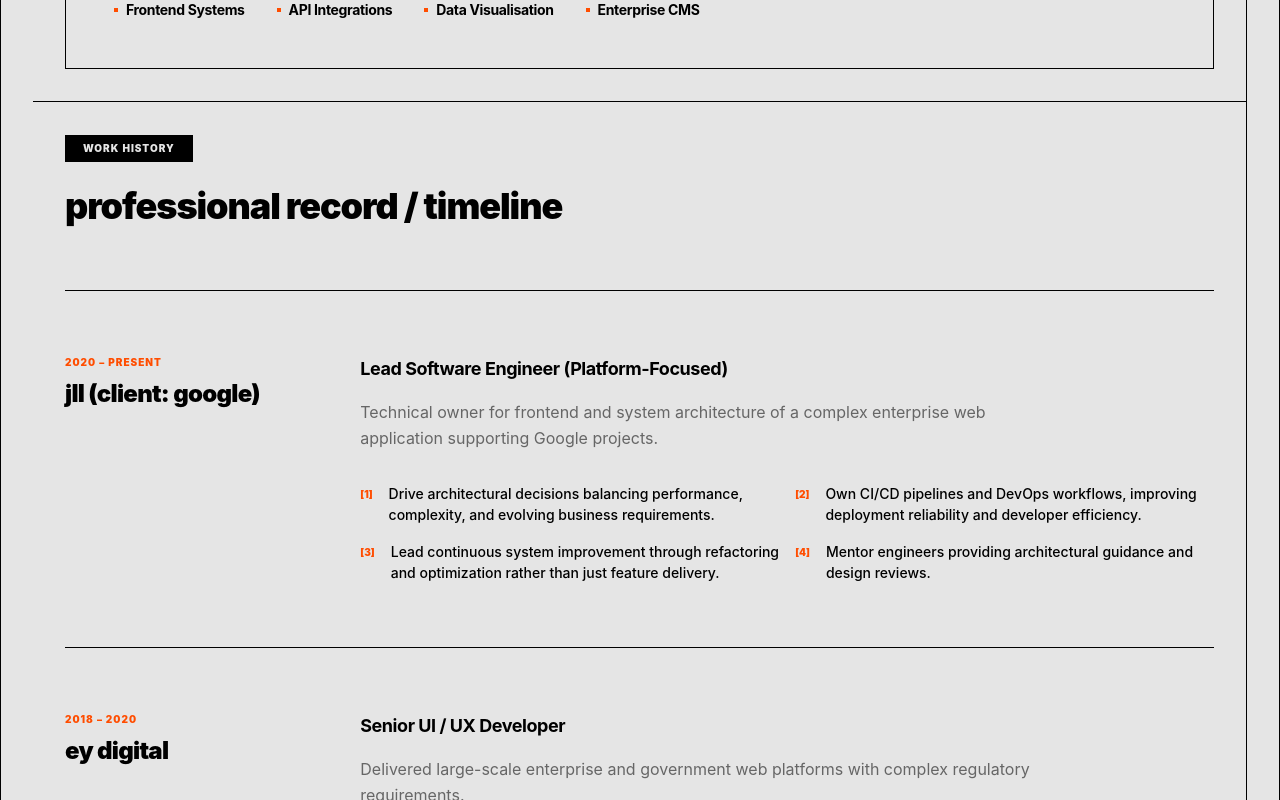
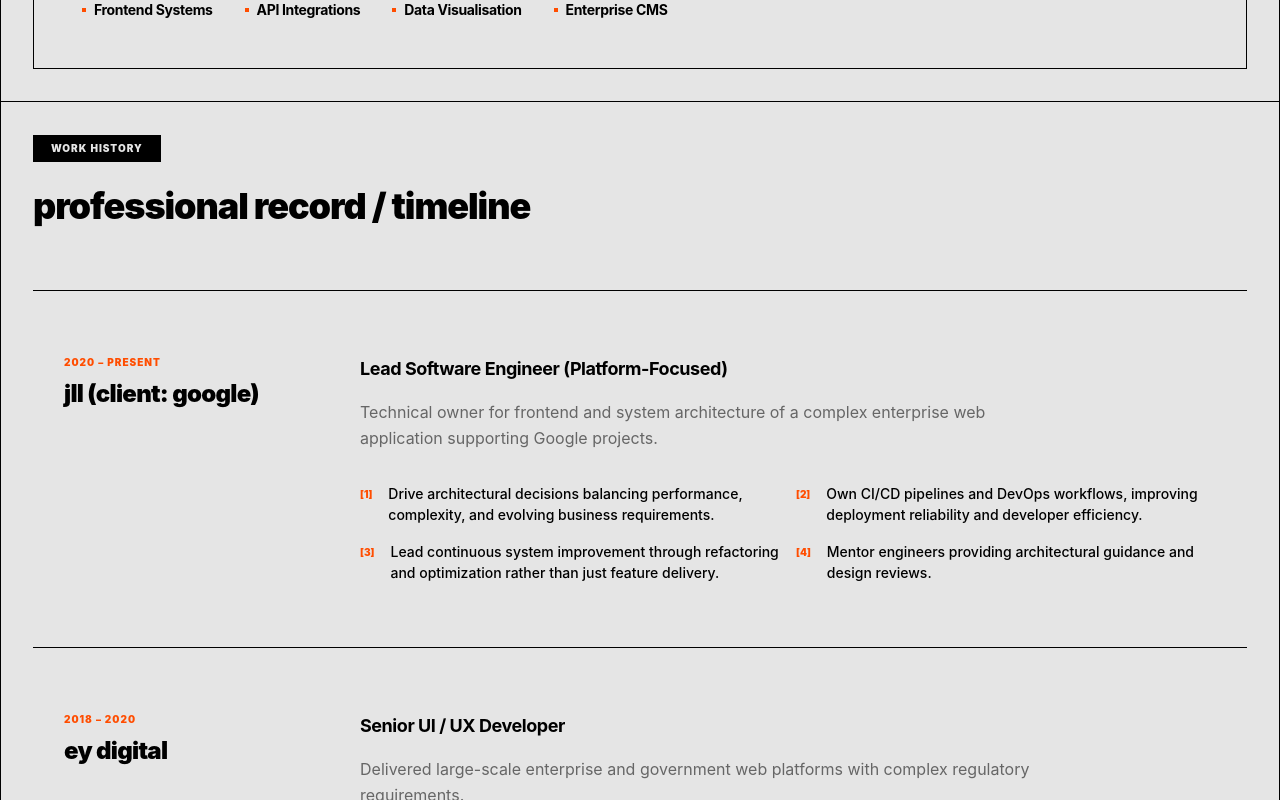
Before and after one commit to decodez/decodez.github.io, a React (Vite) app: page / in a window 1280 px wide. Shown: the part 1443-2243 px from the top of the page. Built offline with nearby package versions, Linux system fonts and the light colour scheme.

Commit message:
Revert "style: align home sections to container boundary"
This reverts commit 2ed27de2da29415bdc5b1dd1099fa3bbf3c66272.

```diff
--- a/src/app/routes/home.tsx
+++ b/src/app/routes/home.tsx
@@ -66,7 +66,7 @@ const SKILLS = [
 
 export default function Home() {
   return (
-    <div className="container mx-auto px-4 sm:px-8 te-grid-container border-r transition-colors duration-500 min-h-screen">
+    <div className="te-grid-container transition-colors duration-500 min-h-screen">
       {/* Hero Section */}
       <section className="te-grid-item col-span-full py-32 flex flex-col justify-center">
         <div className="max-w-4xl">
```
